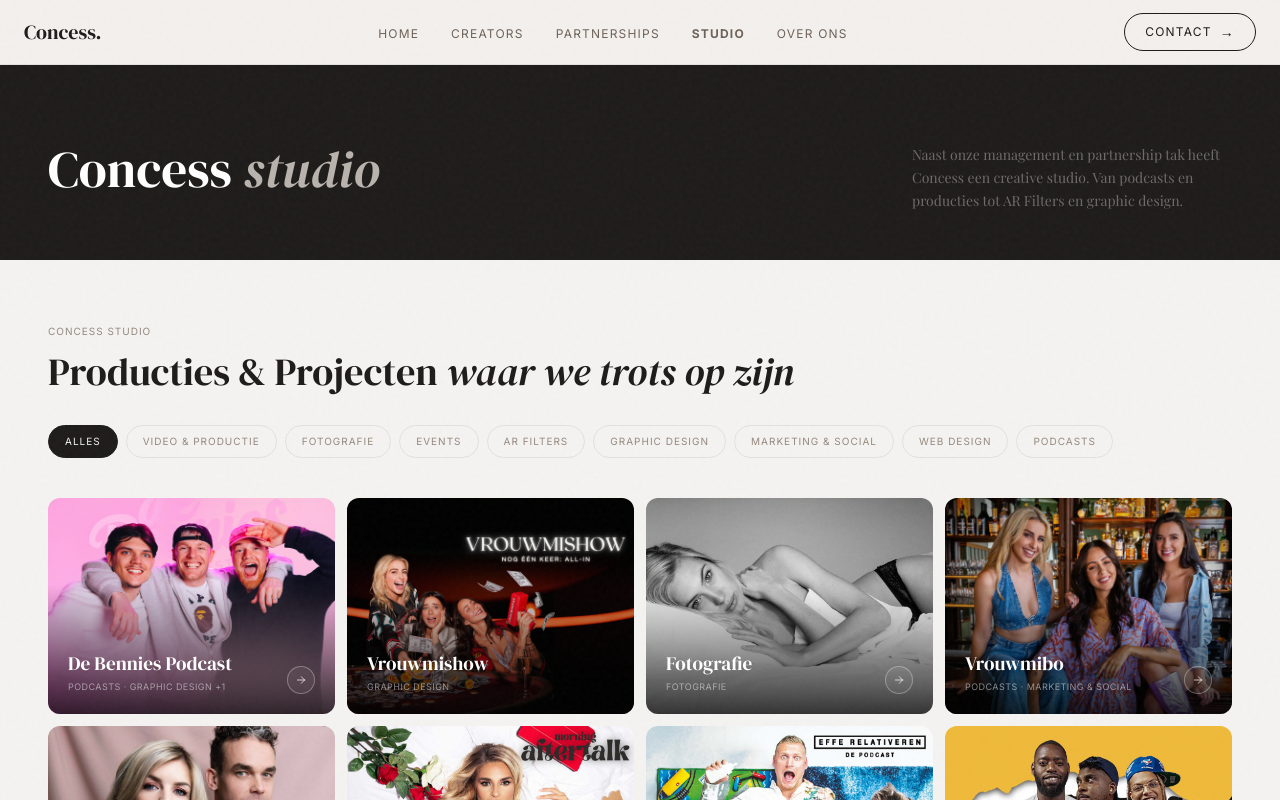
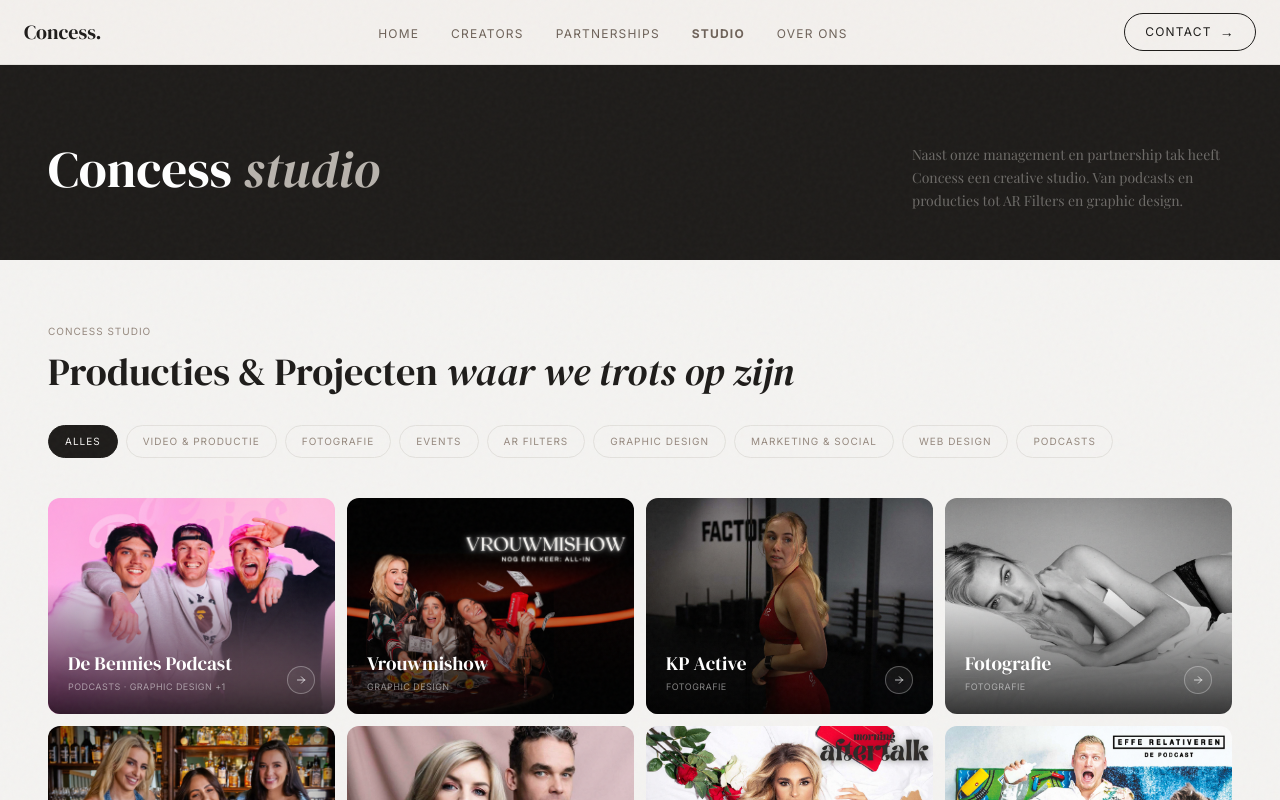
Before and after one commit to xmandysmit-tech/concess-website, a Next.js app: page /studio in a window 1280 px wide. Shown: the top 800 px of the page. Built offline with nearby package versions, Linux system fonts and the light colour scheme; a web font is replaced by a local one.

Commit message:
Studio: KP Active fotografie case aangemaakt

```diff
--- a/app/data/content.ts
+++ b/app/data/content.ts
@@ -346,6 +346,25 @@ export const studioCases: StudioCase[] = [
   },
   // ── Fotografie ───────────────────────────────────────────
   {
+    slug: "kp-active-fotografie",
+    title: "KP Active",
+    subtitle: "fotografie",
+    tags: ["Fotografie"],
+    year: "2025",
+    cover: "/images/Tegels/KP active Fotografie.jpg",
+    gradient: "from-stone-700 to-stone-950",
+    tagline: "Concess Studio",
+    description: "Campagnebeelden en contentfotografie voor KP Active.",
+    photos: [
+      "/images/studio/KP Active fotografie/DSC02502.jpg",
+      "/images/studio/KP Active fotografie/instasave.website_567114569_17962950986989048_4375552415413974260_n.jpg",
+      "/images/studio/KP Active fotografie/instasave.website_568355484_17963316740989048_2806702618017743612_n.jpg",
+      "/images/studio/KP Active fotografie/instasave.website_570364021_17963474759989048_2306078750872651062_n.jpg",
+      "/images/studio/KP Active fotografie/instasave.website_722637781_17991479600989048_1816018501316560386_n.jpg",
+    ],
+    gallery: [],
+  },
+  {
     slug: "fotografie",
     title: "Fotografie",
     subtitle: "shoots & campagnes",
```
Also changed, not shown: public/images/Tegels/KP active Fotografie.jpg (added).
